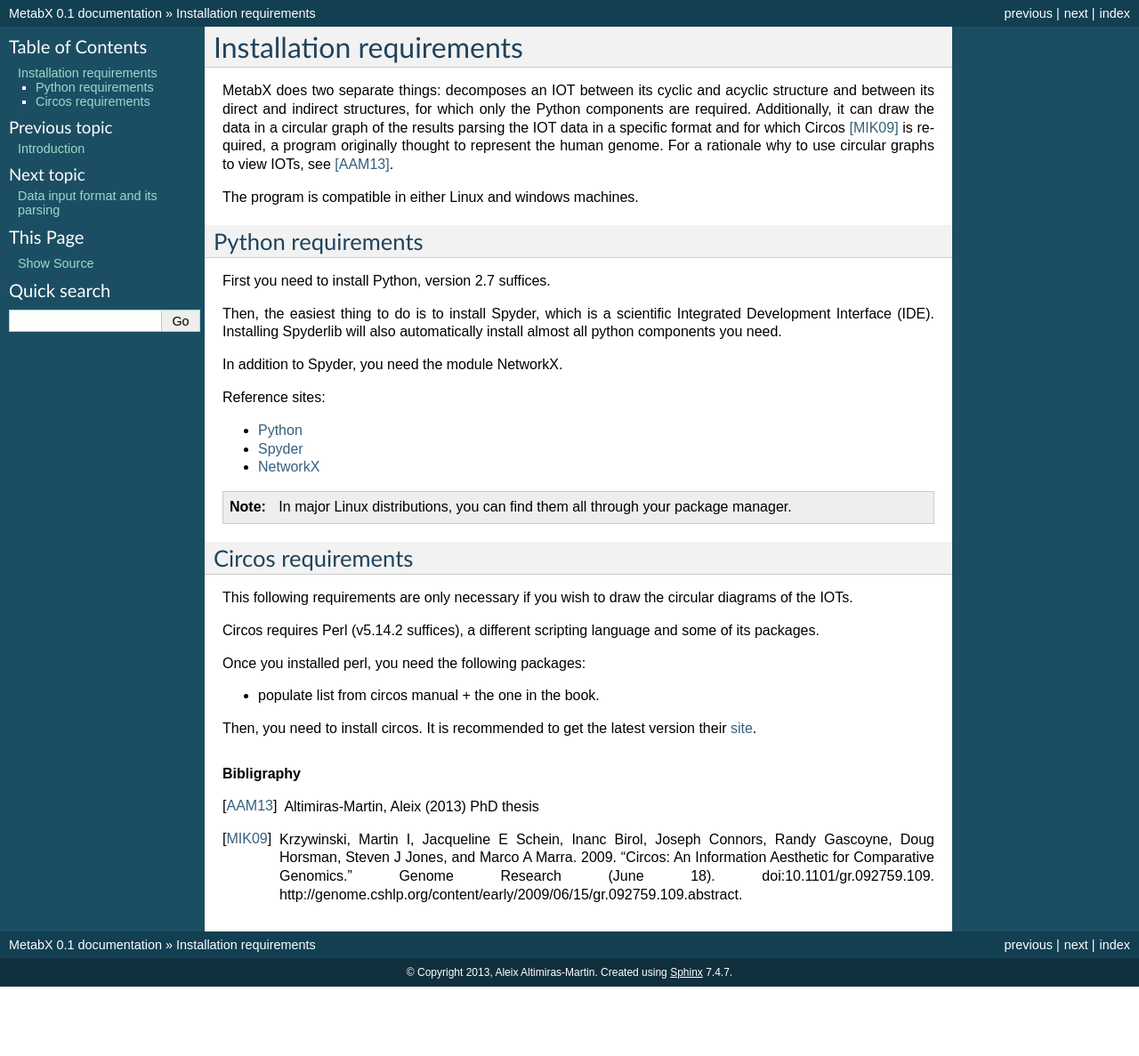
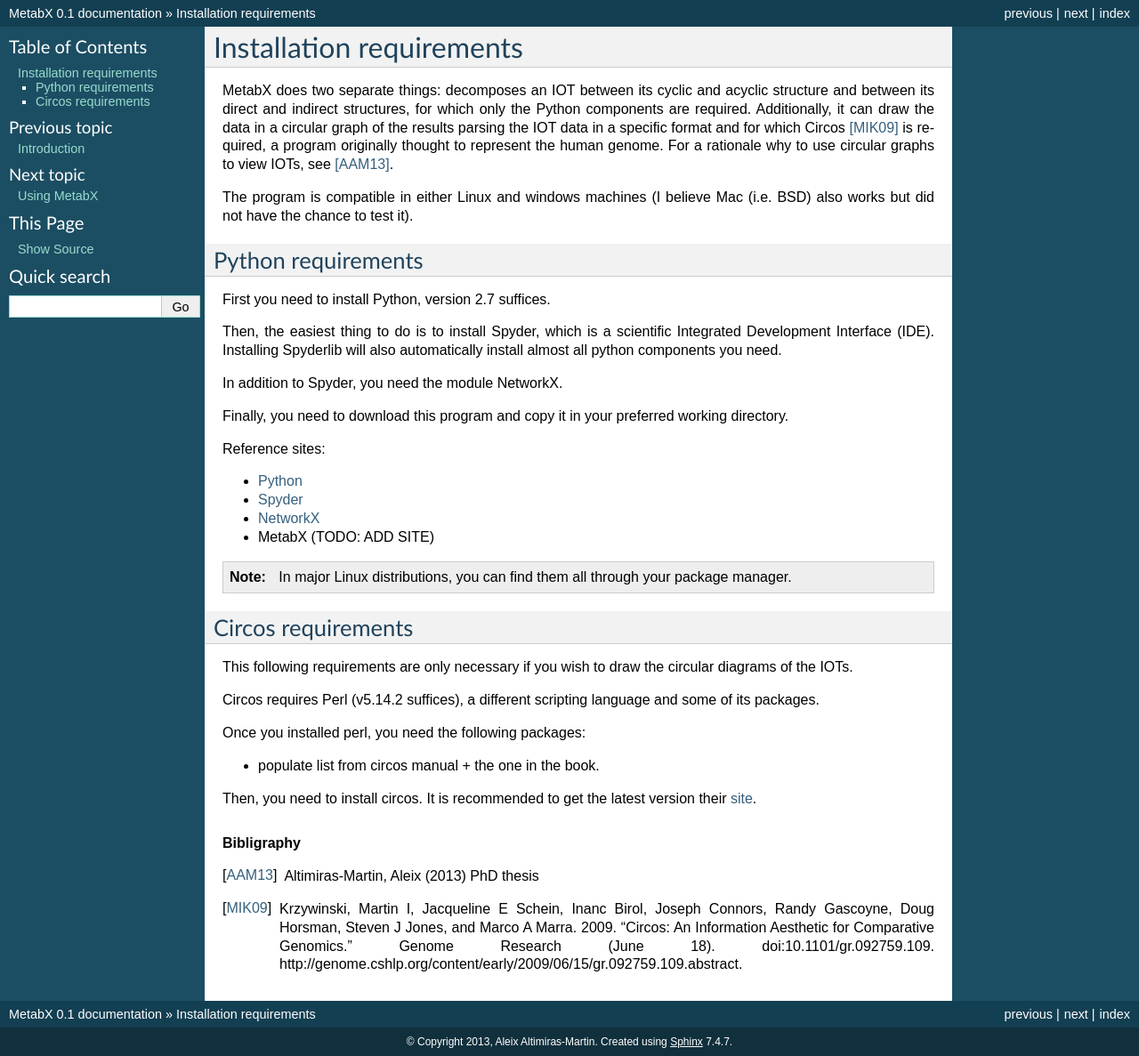
Before and after one commit to Friedsoap/MetabX, a Sphinx documentation site: the page built from DOC/source/installation_requirements.rst, in a window 1280 px wide. Shown: the whole page at 89% size. Built offline with Sphinx 7.4.7, drawn with Linux system fonts in a browser that asks for light colours; before the commit the page ends 1109 px from its top, so only the background shows below that.

Commit message:
DOCs added using_metabx.rst

```diff
--- a/DOC/source/index.rst
+++ b/DOC/source/index.rst
@@ -13,6 +13,7 @@
 
    intro
    installation_requirements
+   using_metabx
    data_input
    calculations
    internal_data_structure
--- a/DOC/source/installation_requirements.rst
+++ b/DOC/source/installation_requirements.rst
@@ -9,7 +9,9 @@
 Additionally, it can draw the data in a circular graph of the results parsing the IOT data in a specific format and for which Circos [MIK09]_ is required, a program originally thought to represent the human genome.
 For a rationale why to use circular graphs to view IOTs, see [AAM13]_.
 
-The program is compatible in either Linux and windows machines.
+The program is compatible in either Linux and windows machines (I believe Mac (i.e. BSD) also works but did not have the chance to test it).
+
+.. _python_req:
 
 Python requirements
 -------------------
@@ -21,17 +23,20 @@
 
 In addition to Spyder, you need the module NetworkX.
 
+Finally, you need to download this program and copy it in your preferred working directory.
+
 Reference sites:
 
 * `Python <http://www.python.org/>`_
 * `Spyder <https://code.google.com/p/spyderlib/>`_
 * `NetworkX <http://networkx.github.io/>`_
+* MetabX (TODO: ADD SITE)
 
 .. note::
 
     In major Linux distributions, you can find them all through your package manager.
 
-
+.. _circos_req:
 
 Circos requirements
 -------------------
@@ -49,9 +54,6 @@
 
 
 
-
-
-
 .. rubric:: Bibligraphy
 
 .. [AAM13] Altimiras-Martin, Aleix (2013) PhD  thesis
```
Also changed, not shown: DOC/source/using_metabx.rst (added, +37 -0 lines).
